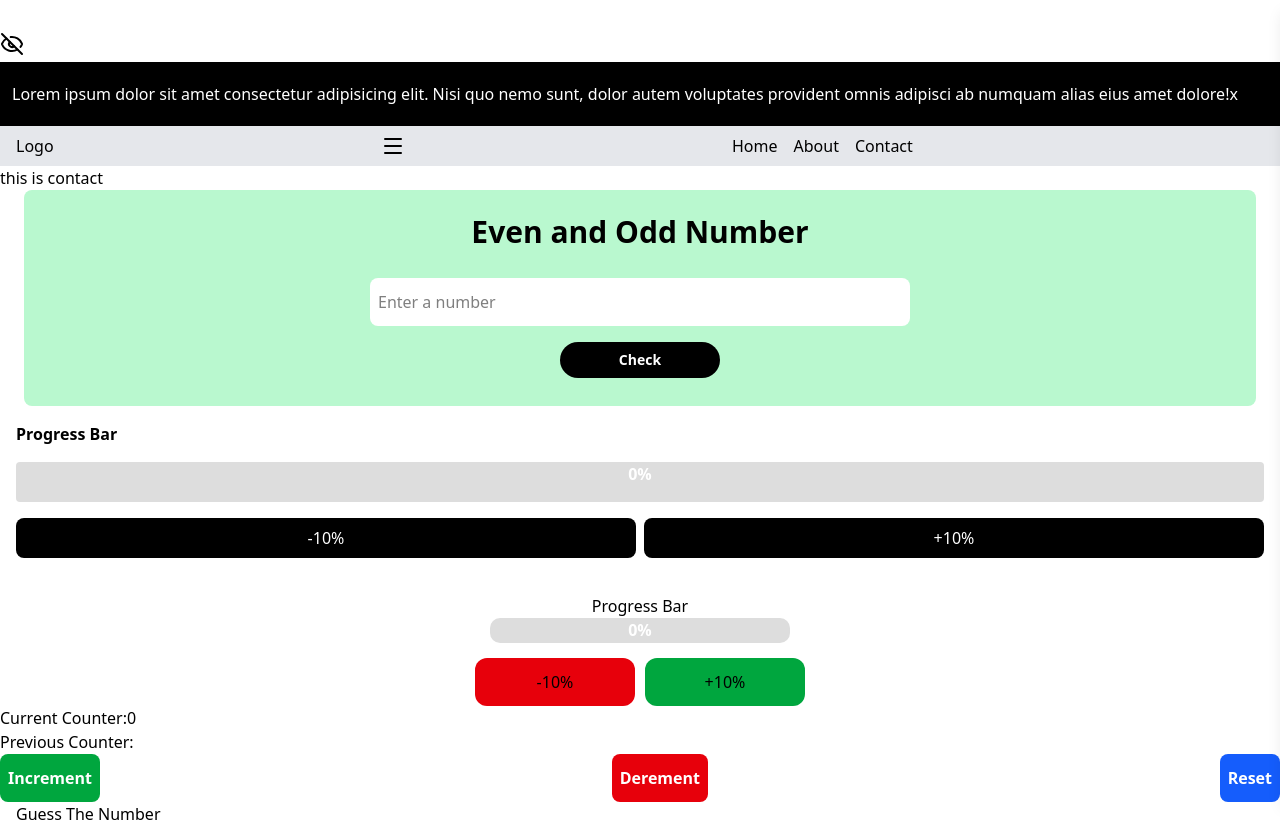
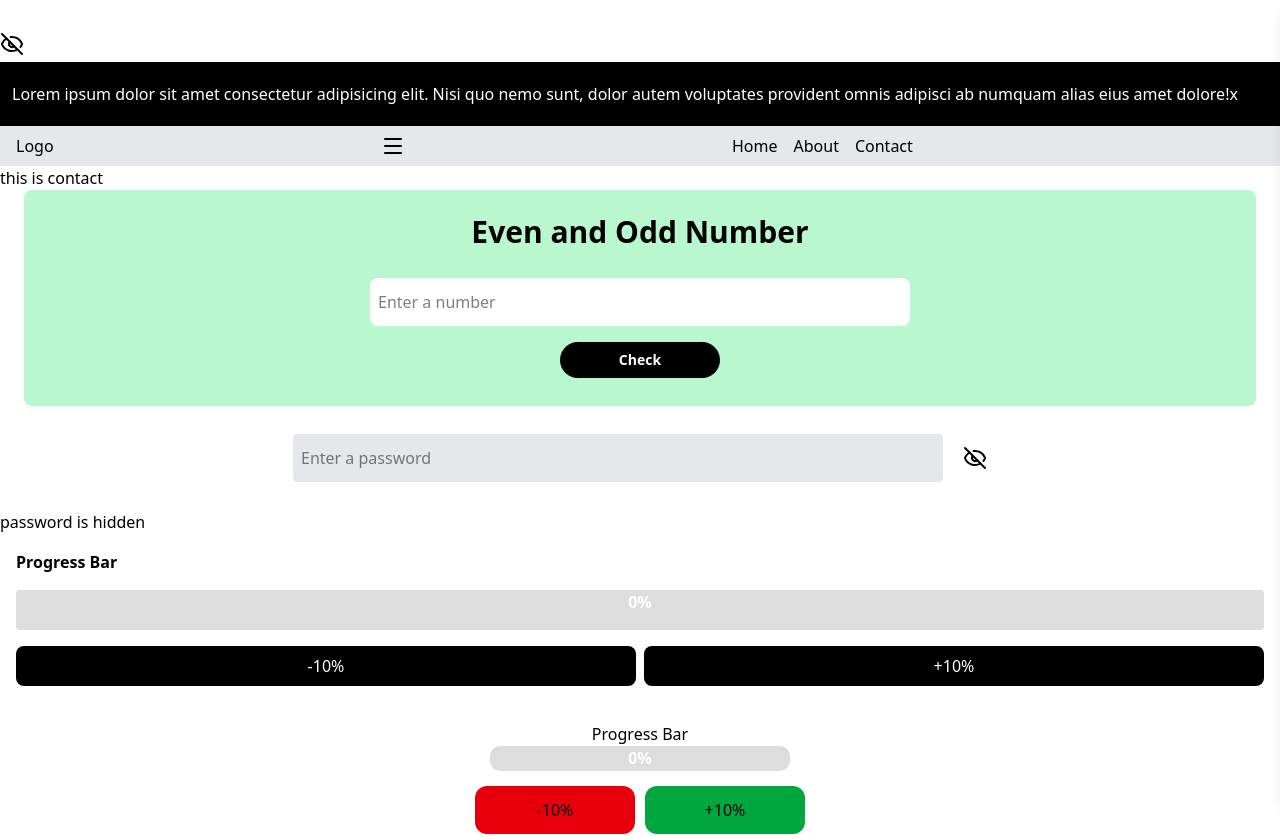
Before and after one commit to Subarna1911/Mini-Projects-, a React (Vite) app: page /contact in a window 1280 px wide. Shown: the top 836 px of the page. Built offline with nearby package versions, Linux system fonts and the light colour scheme.

Commit message:
password visibilty check

```diff
--- a/src/App.jsx
+++ b/src/App.jsx
@@ -24,6 +24,7 @@
 import Progress from './components/Progress'
 import ValidationForm from './components/ValidationForm'
 import NumberChecker from './components/NumberChecker'
+import TogglePassword from './components/TogglePassword'
 
 const App = () => {
   return (
@@ -42,6 +43,7 @@
         <Route path = '/contact' element = {<Connect/>} />
       </Routes>
      < NumberChecker/>
+     <TogglePassword/>
       <ProgressBar/>
       <Progress/>
       <CounterApp/>
--- /dev/null
+++ b/src/components/TogglePassword.jsx
@@ -0,0 +1,28 @@
+import React from 'react'
+import { Eye, EyeOff } from 'lucide-react';
+import {useState} from 'react';
+
+const TogglePassword = () => {
+
+    const[isPasswordVisible, setIsPasswordVisible] = useState(false);
+
+ const toggleVisibility = ()=>{
+    setIsPasswordVisible(!isPasswordVisible);
+ }
+
+  return (
+    <div className="max-w-screen w-full">
+        <div className-="container mx-auto px-5">
+            <div className="flex items-center gap-5 justify-center my-7">
+               <input className="w-full max-w-[650px] border-none bg-gray-200 px-2 py-3 rounded-sm outline-none" type={isPasswordVisible ? "text": "password"} placeholder="Enter a password"/>
+               <button onClick={toggleVisibility}>{isPasswordVisible ? <Eye/> : <EyeOff/>}</button>
+            </div>
+            <span>{isPasswordVisible ? "password is visible" : "password is hidden"}</span>
+            </div>
+
+
+    </div>
+  )
+}
+
+export default TogglePassword
```
